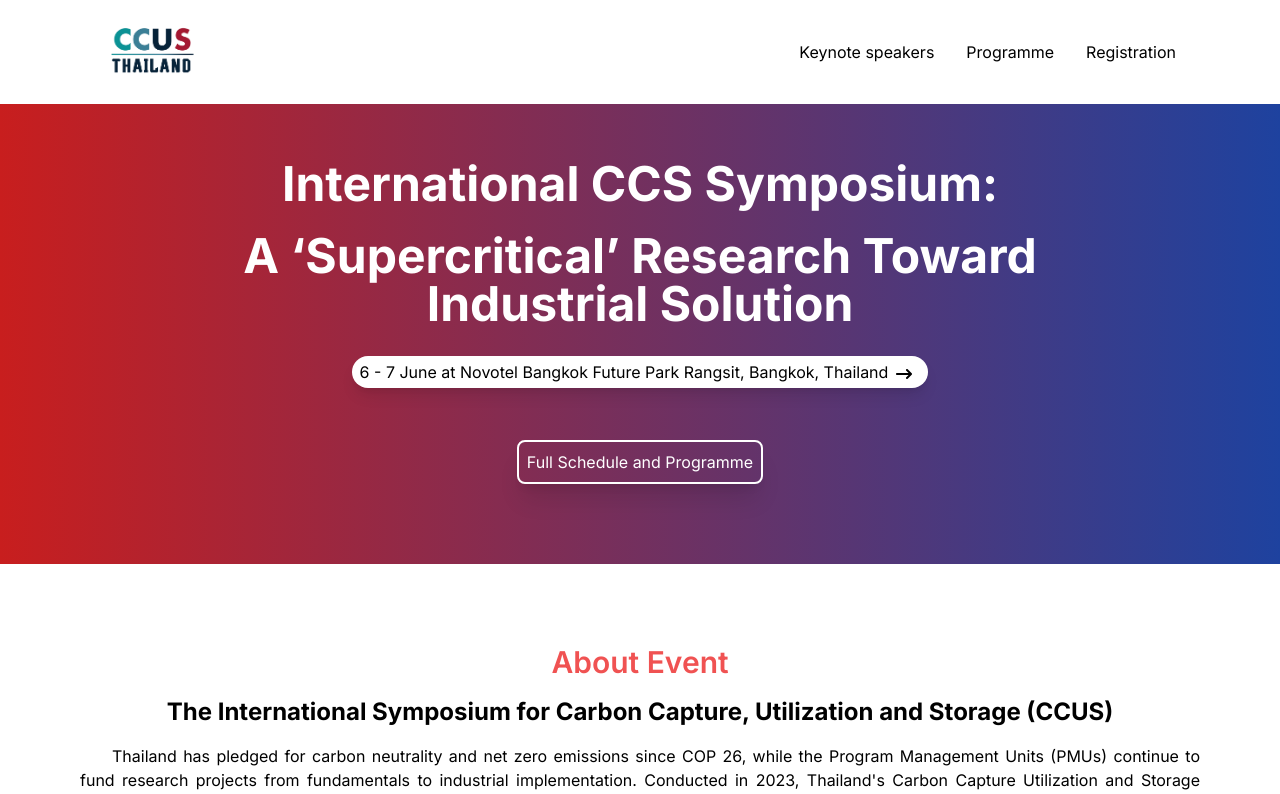
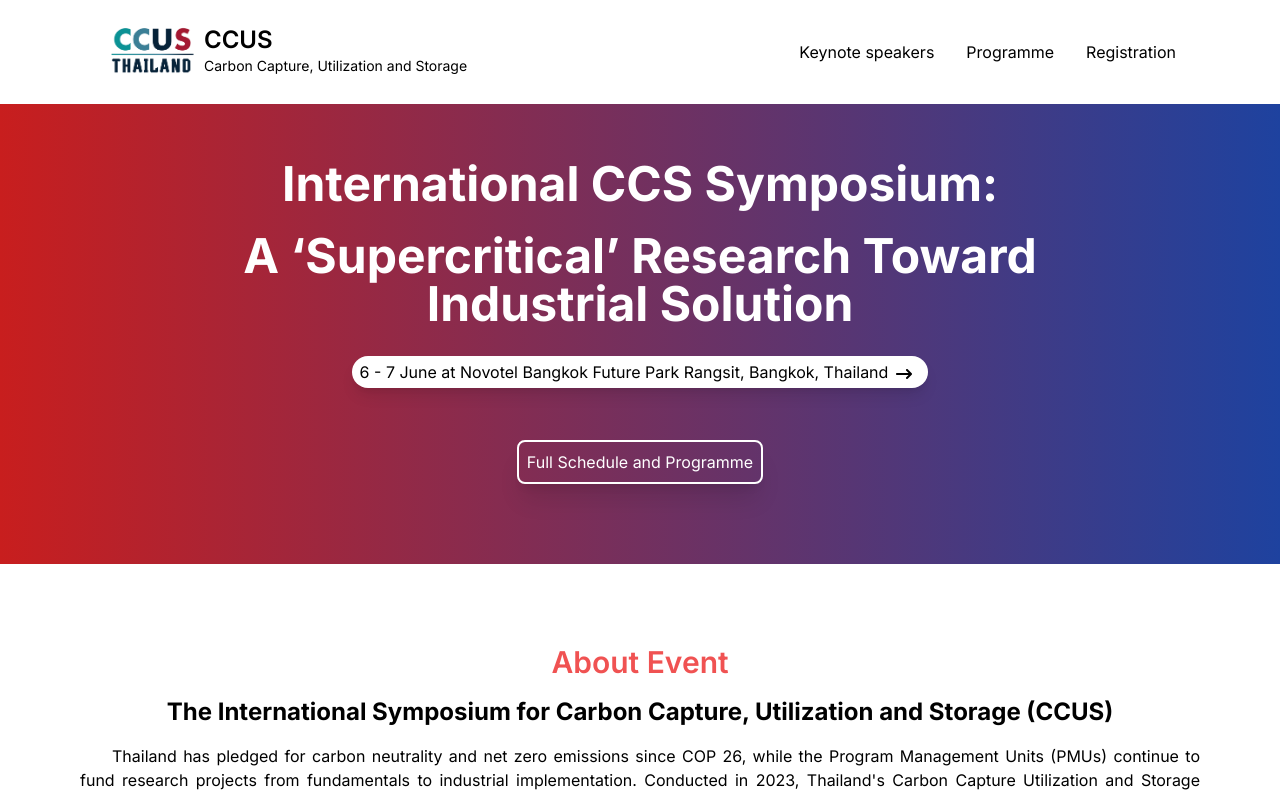
Before and after one commit to thunyoubun/ccs-registration, a Next.js app: page / in a window 1280 px wide. Shown: the top 794 px of the page. Built offline with nearby package versions, Linux system fonts and the light colour scheme.

Commit message:
add text event

```diff
--- a/src/app/Components/Navbar.tsx
+++ b/src/app/Components/Navbar.tsx
@@ -45,13 +45,17 @@ const Navbar = ({ path }: NavbarProps) => {
     >
       <div className=" px-6 flex justify-between items-center">
         {/* Add your logo here */}
-        <Link href="/">
+        <Link href="/" className="flex">
           <Image
             src="/images/css-logo-remove.jpg"
             width={100}
             height={100}
             alt={"css-logo"}
           />
+          <div className="my-2 invisible lg:visible">
+            <h1 className="text-2xl font-semibold">CCUS</h1>
+            <p className="text-sm">Carbon Capture, Utilization and Storage</p>
+          </div>
         </Link>
 
         <div className="hidden md:flex ">
--- a/src/app/Components/NavbarRegistration.tsx
+++ b/src/app/Components/NavbarRegistration.tsx
@@ -36,7 +36,8 @@ function NavbarRegistration() {
         {/* Add your logo here */}
         <Link href="/">
           <div className="flex">
-            <Image src={"/images/css-logo.jpg"} alt={"CSSU-logo"} width={128} height={128} />
+            {/* <Image src={"/images/css-logo.jpg"} alt={"CSSU-logo"} width={128} height={128} /> */}
+            <h1 className="text-black">CCUS</h1>
           </div>
         </Link>
 
```
